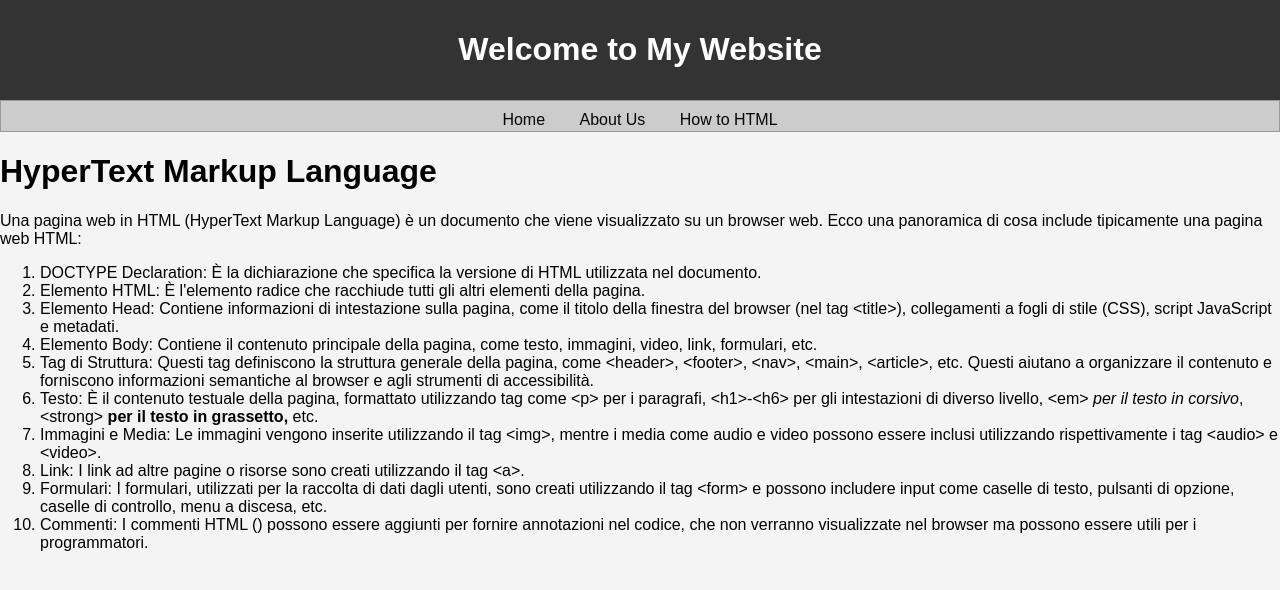
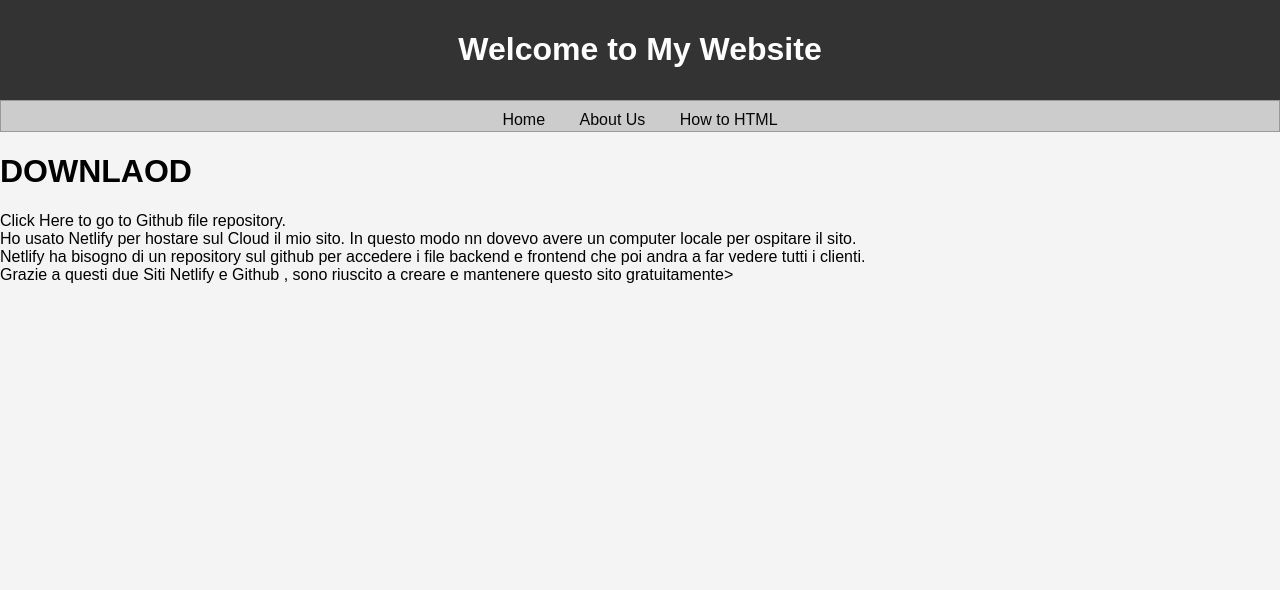
Before and after one commit to Anmol20092002/capolavoro, a plain HTML site: page download.html in a window 1280 px wide. Drawn offline with Linux system fonts and the light colour scheme.

Commit message:
Update download.html

```diff
--- a/download.html
+++ b/download.html
@@ -17,18 +17,9 @@
         <a href="/contact">How to HTML</a>
     </nav>
 <body>
-<h1>HyperText Markup Language</h1>
-<p>Una pagina web in HTML (HyperText Markup Language) è un documento che viene visualizzato su un browser web.
-Ecco una panoramica di cosa include tipicamente una pagina web HTML:<ol><li>DOCTYPE Declaration: È la dichiarazione che specifica la versione di HTML utilizzata nel documento.</li>
-<li>Elemento HTML: È l'elemento radice che racchiude tutti gli altri elementi della pagina.</li>
-<li>Elemento Head: Contiene informazioni di intestazione sulla pagina, come il titolo della finestra del browser (nel tag &lt;title&gt;), collegamenti a fogli di stile (CSS), script JavaScript e metadati.</li>
-<li>Elemento Body: Contiene il contenuto principale della pagina, come testo, immagini, video, link, formulari, etc.</li>
-<li>Tag di Struttura: Questi tag definiscono la struttura generale della pagina, come &lt;header&gt;, &lt;footer&gt;, &lt;nav&gt;, &lt;main&gt;, &lt;article&gt;, etc. Questi aiutano a organizzare il contenuto e forniscono informazioni semantiche al browser e agli strumenti di accessibilità.</li>
-<li>Testo: È il contenuto testuale della pagina, formattato utilizzando tag come &lt;p&gt; per i paragrafi, &lt;h1&gt;-&lt;h6&gt; per gli intestazioni di diverso livello, &lt;em&gt;<em> per il testo in corsivo</em>, &lt;strong&gt;<strong> per il testo in grassetto,</strong> etc.</li>
-<li>Immagini e Media: Le immagini vengono inserite utilizzando il tag &lt;img&gt;, mentre i media come audio e video possono essere inclusi utilizzando rispettivamente i tag &lt;audio&gt; e &lt;video&gt;.</li>
-<li>Link: I link ad altre pagine o risorse sono creati utilizzando il tag &lt;a&gt;.</li>
-<li>Formulari: I formulari, utilizzati per la raccolta di dati dagli utenti, sono creati utilizzando il tag &lt;form&gt; e possono includere input come caselle di testo, pulsanti di opzione, caselle di controllo, menu a discesa, etc.</li>
-<li>Commenti: I commenti HTML (<!-- commento -->) possono essere aggiunti per fornire annotazioni nel codice, che non verranno visualizzate nel browser ma possono essere utili per i programmatori.</li></ol>
-
-
+<h1>DOWNLAOD</h1>
+<p>Click Here to go to Github file repository.<br>
+Ho usato Netlify per hostare sul Cloud il mio sito. In questo modo nn dovevo avere un computer locale per ospitare il sito.<br>
+Netlify ha bisogno di un repository sul github per accedere i file backend e frontend che poi andra a far vedere tutti i clienti.<br>
+Grazie a questi due Siti Netlify e Github , sono riuscito a creare e mantenere questo sito gratuitamente>
 </p>
```
